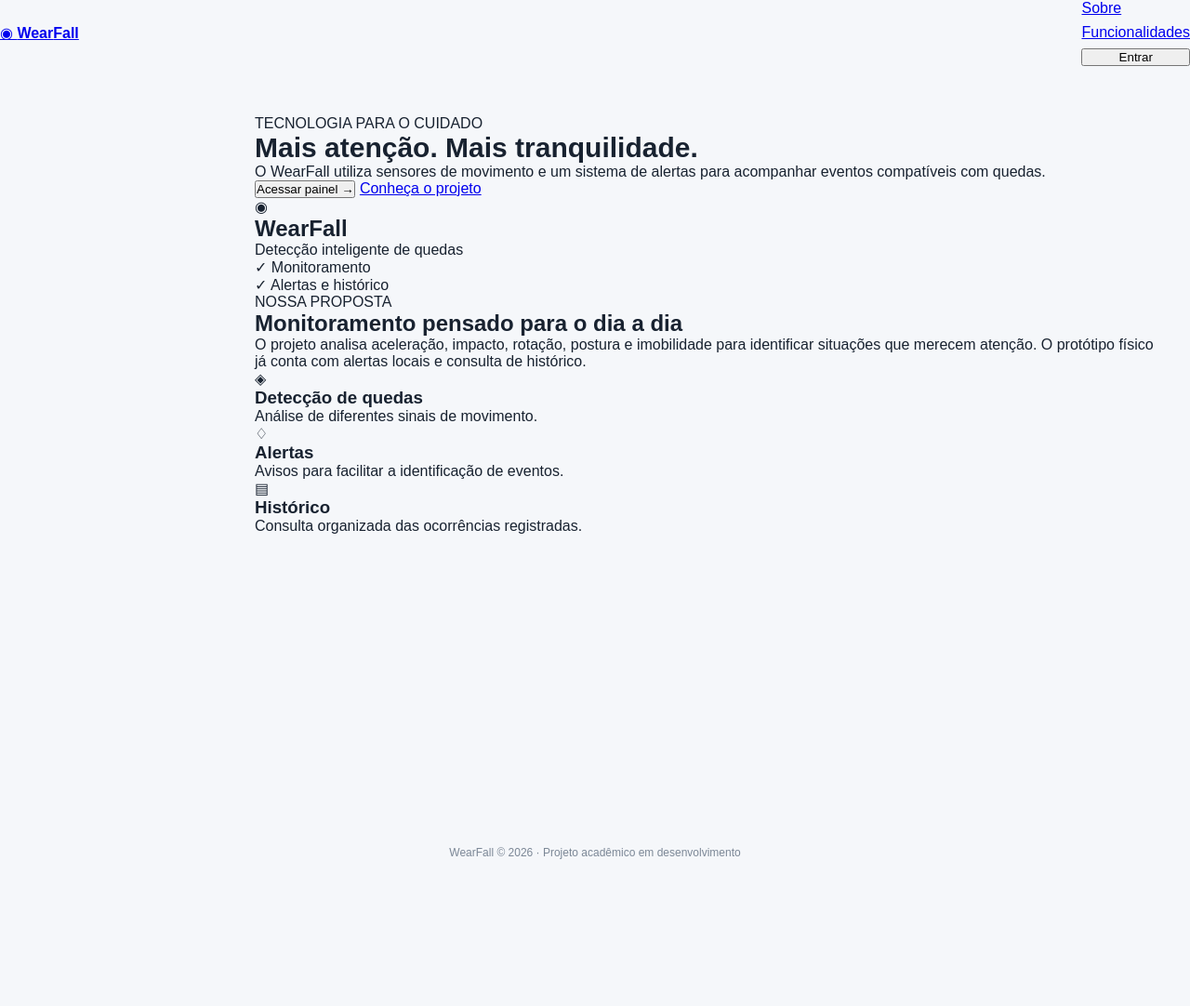
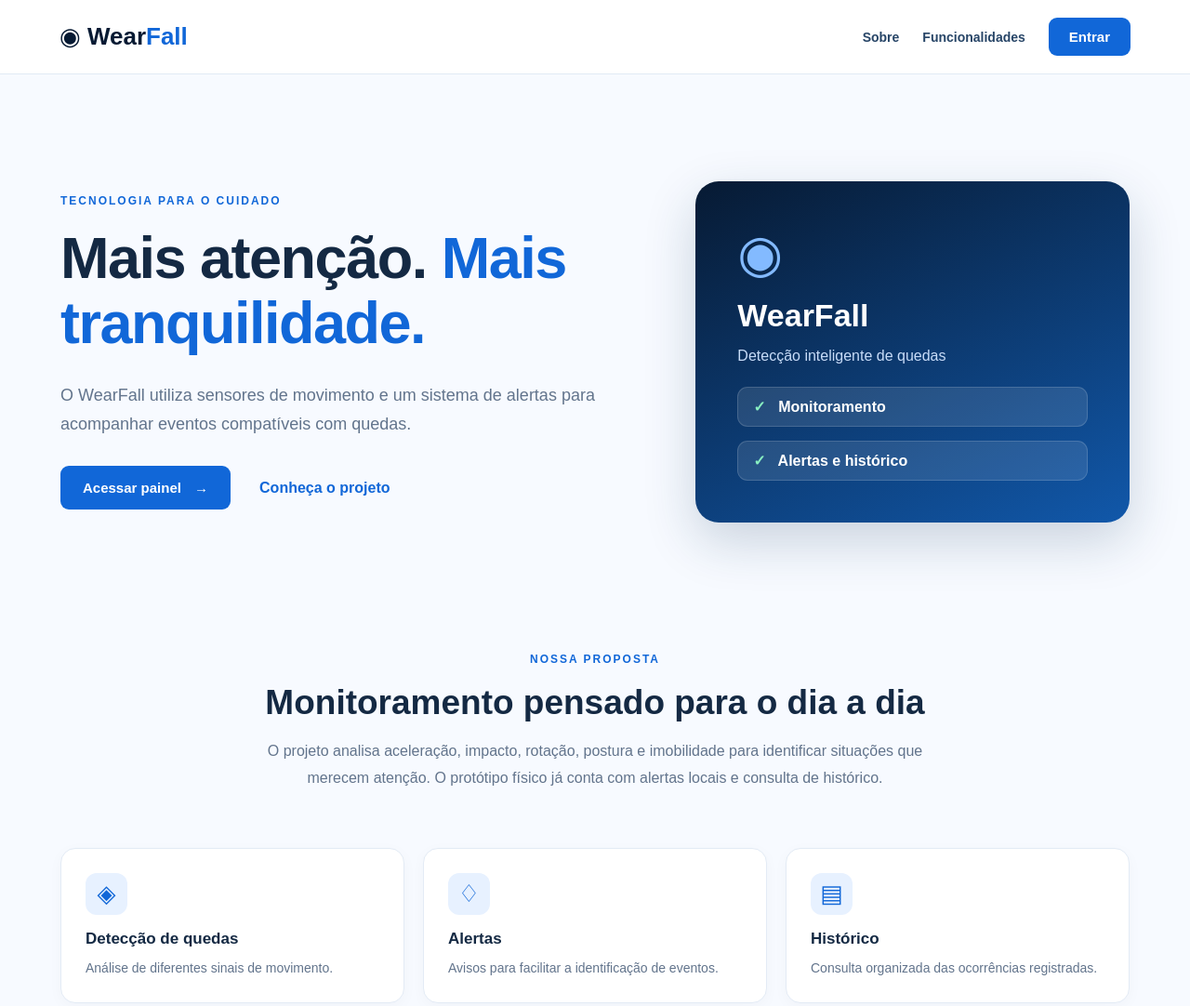
Before and after one commit to CAIOanx/WearFall-Dashboard-Online, a plain HTML site: page index.html in a window 1280 px wide. Shown: the top 1082 px of the page at 93% size. Before the commit the page ends 938 px from the top, so only its background shows below. Drawn offline with Linux system fonts and the light colour scheme.

Commit message:
feat: criar pagina inicial publica com acesso separado ao login e painel

```diff
--- a/style.css
+++ b/style.css
@@ -37,3 +37,38 @@
 .logout-button{display:block;margin-top:9px;background:#20466e;border:1px solid #7294bc;border-radius:6px;color:#fff;padding:7px 9px;cursor:pointer;font-size:12px}
 .logout-button:hover{background:#2a5989}
 @media(max-width:480px){.login-card{padding:25px}.login-card h1{font-size:22px}}
+
+/* Pagina inicial institucional (separada do painel). */
+.home-screen{min-height:100vh;background:#f7faff;color:#142943;display:flex;flex-direction:column}
+.home-header{background:#fff;display:flex;align-items:center;justify-content:space-between;gap:20px;padding:19px max(5vw,20px);border-bottom:1px solid #e1eaf4}
+.home-brand{text-decoration:none;font-size:26px;color:#071a33}.home-brand span{color:#1167d8}
+.home-nav{display:flex;gap:25px;align-items:center}
+.home-nav a{color:#274567;text-decoration:none;font-weight:600;font-size:14px}
+.home-nav a:hover{color:#1167d8}
+.home-login,.home-primary{background:#1167d8;color:#fff;border:0;border-radius:9px;padding:12px 22px;font-weight:700;font-size:15px;cursor:pointer}
+.home-login:hover,.home-primary:hover{background:#0b55b5}
+.home-content{max-width:1200px;margin:0 auto;padding:0 25px;width:100%;flex:1}
+.home-hero{display:grid;grid-template-columns:1.15fr .85fr;gap:52px;align-items:center;padding:90px 0}
+.home-tag{font-size:12px;letter-spacing:2px;font-weight:800;color:#1167d8;margin-bottom:19px}
+.home-copy h1{font-size:clamp(38px,5vw,63px);line-height:1.12;letter-spacing:-1.5px}
+.home-copy h1 span{color:#1167d8}
+.home-copy>p:not(.home-tag){color:#62748c;font-size:18px;line-height:1.7;margin:27px 0 30px;max-width:600px}
+.home-actions{display:flex;align-items:center;gap:19px;flex-wrap:wrap}
+.home-primary{padding:15px 24px}.home-primary span{margin-left:10px}
+.home-secondary{color:#1167d8;text-decoration:none;font-weight:700;padding:12px}
+.home-feature{min-height:340px;background:linear-gradient(155deg,#071a33,#1158aa);border-radius:25px;color:#fff;padding:45px;box-shadow:0 20px 55px #13375b33;display:flex;flex-direction:column;align-items:flex-start;justify-content:center;gap:15px}
+.feature-emblem{font-size:56px;color:#83baff}.home-feature h2{font-size:34px}.home-feature>p{color:#c8dcf8;margin-bottom:9px}
+.home-feature-chip{padding:11px 16px;background:#ffffff1c;border:1px solid #ffffff25;border-radius:11px;width:100%;font-weight:600}
+.home-feature-chip span{color:#88efc1;margin-right:9px}
+.home-about{text-align:center;padding:50px 20px 60px;max-width:770px;margin:0 auto}
+.home-about h2{font-size:clamp(26px,3vw,37px);margin-bottom:17px}.home-about>p:last-child{font-size:16px;color:#62748c;line-height:1.8}
+.home-benefits{display:grid;grid-template-columns:repeat(3,1fr);gap:20px;padding:0 0 75px}
+.home-benefits article{background:#fff;border:1px solid #e3ebf5;border-radius:16px;padding:26px;box-shadow:0 4px 16px #122c4b08}
+.home-benefits article>span{display:inline-grid;place-items:center;background:#e7f1ff;color:#1167d8;border-radius:12px;width:45px;height:45px;font-size:26px;margin-bottom:16px}
+.home-benefits h3{font-size:17px;margin-bottom:10px}.home-benefits p{font-size:14px;color:#62748c;line-height:1.6}
+.home-footer{text-align:center;padding:21px;border-top:1px solid #dfe8f4;color:#62748c;font-size:12px}
+.back-home{border:0;background:none;color:#1167d8;font-weight:700;cursor:pointer;padding:0 0 24px;font-size:13px}
+.login-helper{font-size:12px;line-height:1.45;color:#66768a}
+.home-login:focus-visible,.home-primary:focus-visible,.home-secondary:focus-visible,.back-home:focus-visible{outline:3px solid #93c5fd;outline-offset:3px}
+@media(max-width:850px){.home-hero{grid-template-columns:1fr;padding:62px 0;gap:35px}.home-feature{min-height:245px}.home-benefits{grid-template-columns:1fr}}
+@media(max-width:550px){.home-header{flex-wrap:wrap;justify-content:center}.home-nav{gap:13px;flex-wrap:wrap;justify-content:center}.home-nav a{font-size:12px}.home-hero{padding:45px 0}.home-copy>p:not(.home-tag){font-size:16px}.home-feature{padding:28px}.home-benefits{padding-bottom:45px}}
```
